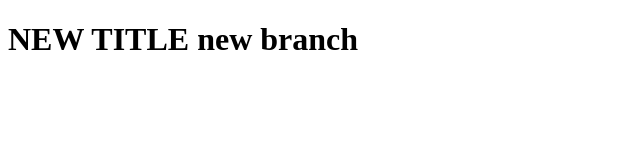
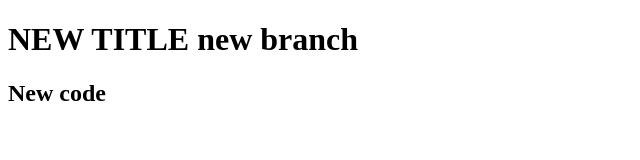
Before and after one commit to joking785/gitlearn, a plain HTML site: page index.html in a window 1280 px wide. Shown: the whole page, without its empty margins (0-640 px from the left). Drawn offline with Linux system fonts and the light colour scheme.

Commit message:
new code

```diff
--- a/index.html
+++ b/index.html
@@ -8,5 +8,6 @@
 </head>
 <body>
     <h1>NEW TITLE new branch</h1>
+    <h2>New code</h2>
 </body>
 </html>
```
